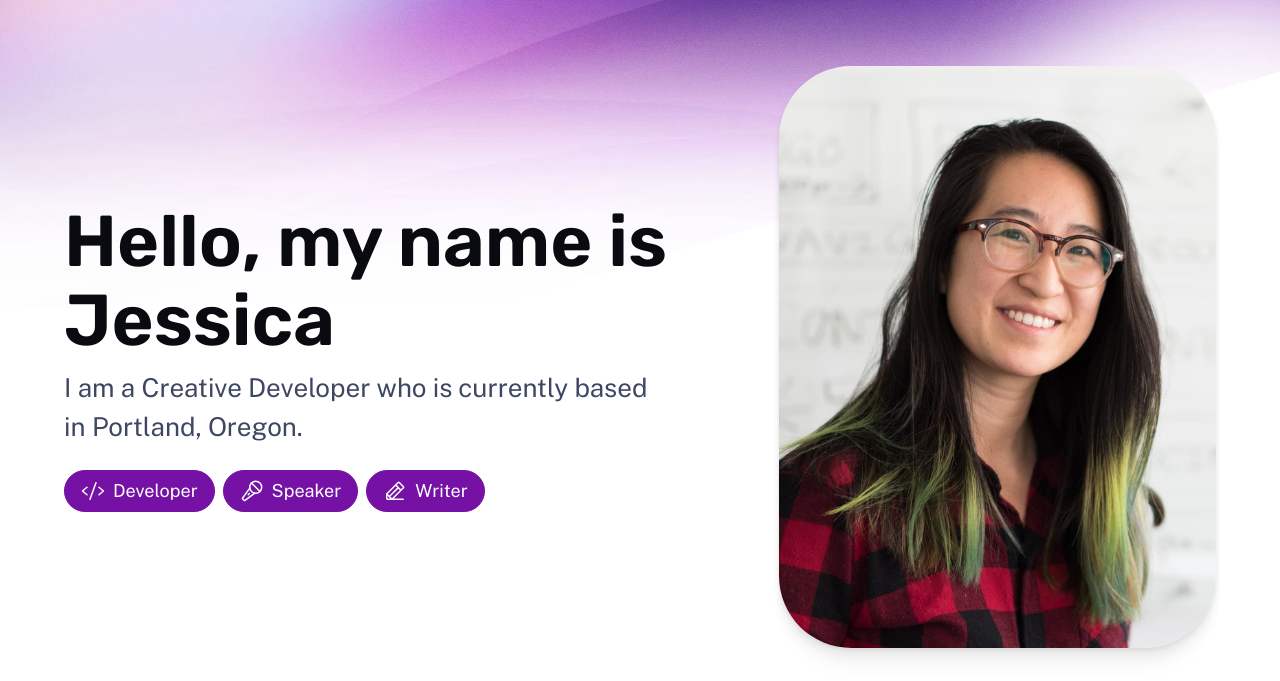
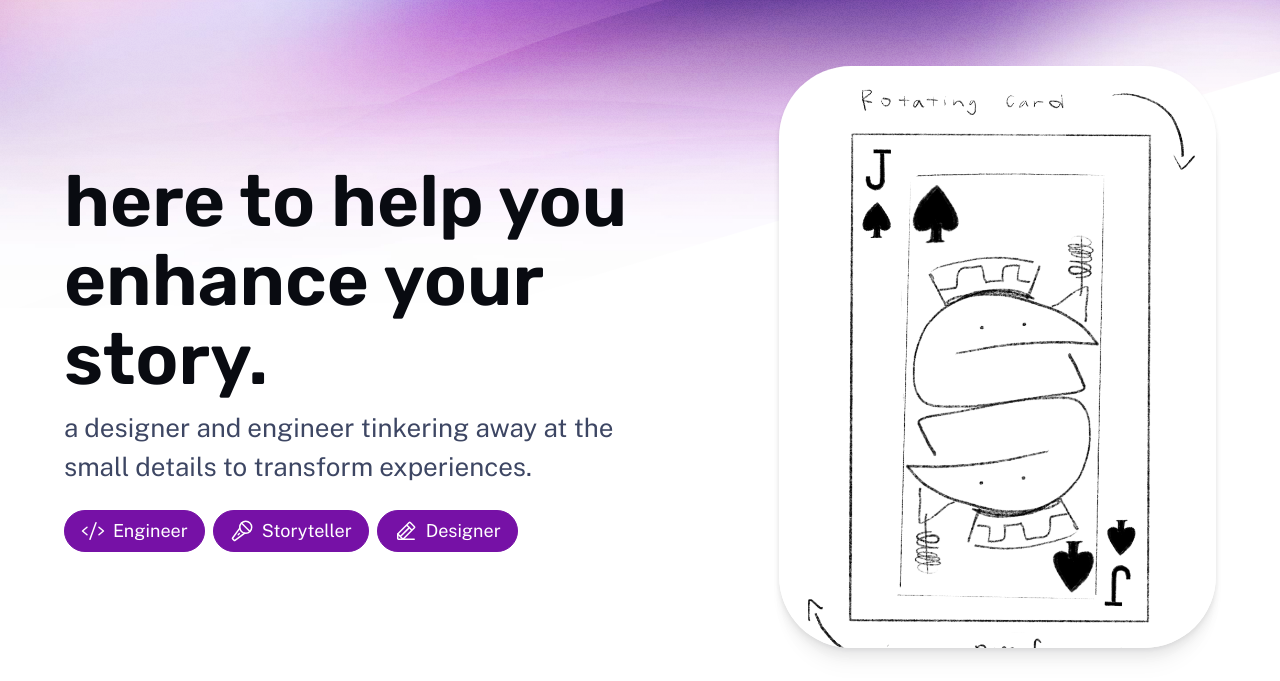
Before and after one commit to jessicashanshanhuang/polaris, an Astro site in the folder satellite-shepherd/: page / in a window 1280 px wide. Shown: the part 119-800 px from the top of the page. Built offline with nearby package versions, Linux system fonts and the light colour scheme; Astro itself is replaced by a stand-in of ours.

Commit message:
editing hero, put placeholder for rotating jack of spades

```diff
--- a/satellite-shepherd/src/pages/index.astro
+++ b/satellite-shepherd/src/pages/index.astro
@@ -30,14 +30,14 @@ const projects = (await getCollection('work'))
 		<div class="wrapper stack gap-8 lg:gap-20">
 			<header class="hero">
 				<Hero
-					title="Hello, my name is Jessica"
-					tagline="I am a Creative Developer who is currently based in Portland, Oregon."
+					title="here to help you enhance your story."
+					tagline="a designer and engineer tinkering away at the small details to transform experiences."
 					align="start"
 				>
 					<div class="roles">
-						<Pill><Icon icon="code" size="1.33em" /> Developer</Pill>
-						<Pill><Icon icon="microphone-stage" size="1.33em" /> Speaker</Pill>
-						<Pill><Icon icon="pencil-line" size="1.33em" /> Writer</Pill>
+						<Pill><Icon icon="code" size="1.33em" /> Engineer</Pill>
+						<Pill><Icon icon="microphone-stage" size="1.33em" /> Storyteller</Pill>
+						<Pill><Icon icon="pencil-line" size="1.33em" /> Designer</Pill>
 					</div>
 				</Hero>
 
@@ -45,7 +45,7 @@ const projects = (await getCollection('work'))
 					alt="Jeanine White smiling in a red plaid shirt and tortoise shell glasses"
 					width="480"
 					height="620"
-					src="/assets/portrait.jpg"
+					src="/assets/jackofspadesplaceholder.png"
 				/>
 			</header>
 
```
Also changed, not shown: satellite-shepherd/public/assets/jackofspadesplaceholder.png (added).
